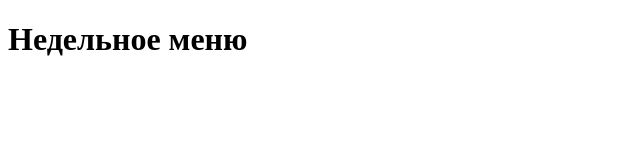
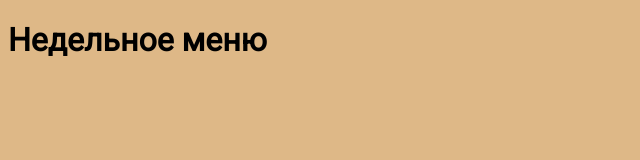
Before and after one commit to osmaav/healthy-diet, a plain HTML site: page index.html in a window 1280 px wide. Shown: the whole page, without its empty margins (0-640 px from the left). Drawn offline with Linux system fonts and the light colour scheme.

Commit message:
update index>html

```diff
--- a/index.html
+++ b/index.html
@@ -4,9 +4,10 @@
     <meta charset="UTF-8" />
     <meta http-equiv="X-UA-Compatible" content="IE=edge" />
     <meta name="viewport" content="width=device-width, initial-scale=1.0" />
+    <link href="style.css" rel="stylesheet" />
     <title>Dayly menu</title>
   </head>
   <body>
-    <div><h1>Недельное меню</h1></div>
+    <div d><h1>Недельное меню</h1></div>
   </body>
 </html>
--- /dev/null
+++ b/style.css
@@ -0,0 +1,12 @@
+@import url('https://fonts.googleapis.com/css2?family=Roboto&display=swap');
+body {
+  background-color: burlywood;
+  font-family: Roboto, sans-serif;
+  font-size: 16px;
+  font-weight: normal;
+}
+* {
+}
+h1 {
+  /* font-weight: bold; */
+}
```
